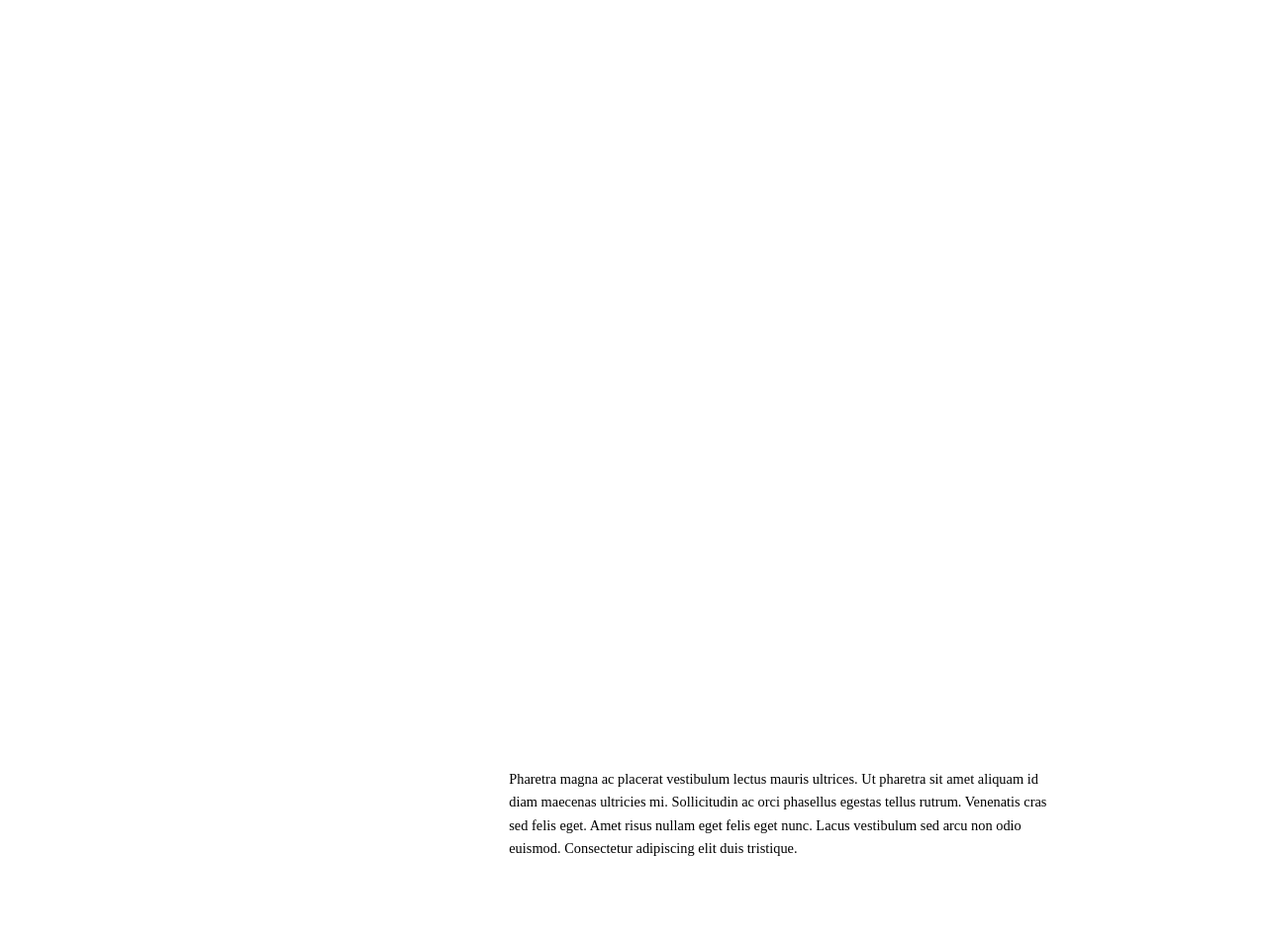
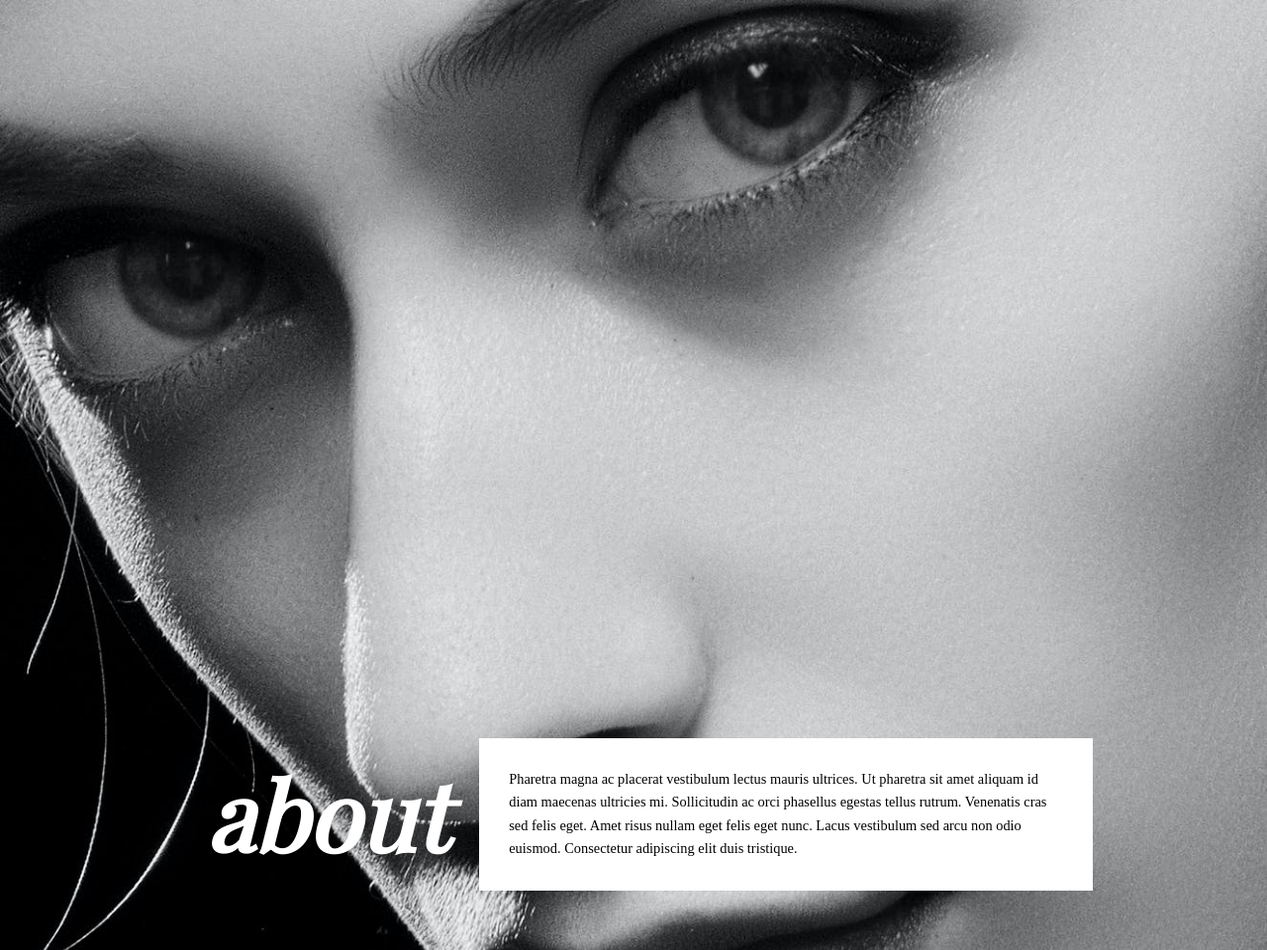
Before and after one commit to Foreveronyii/stage2-task, a plain HTML site: page index.html in a window 1280 px wide. Shown: the top 960 px of the page at 99% size. Drawn offline with nearby package versions, Linux system fonts and the light colour scheme; a web font is replaced by a local one.

Commit message:
Update style.css

```diff
--- a/style.css
+++ b/style.css
@@ -42,7 +42,7 @@ header{
     align-items: flex-end;
     color: white;
     padding: 60px;
-    background-image: url('../img/banner.jpeg');
+    background-image: url('banner.jpeg');
     background-repeat: no-repeat;
     background-size: cover;
 
```
